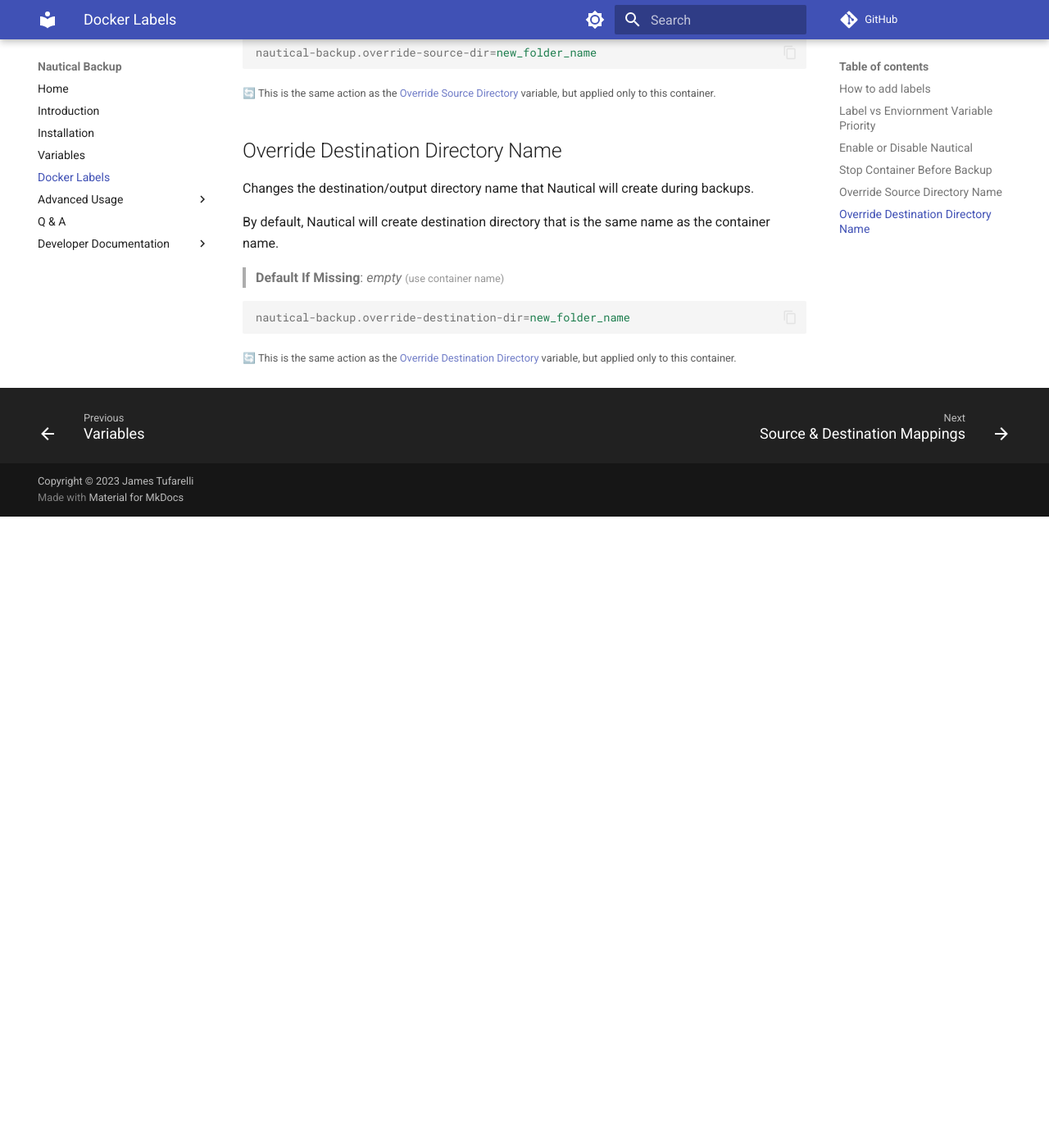
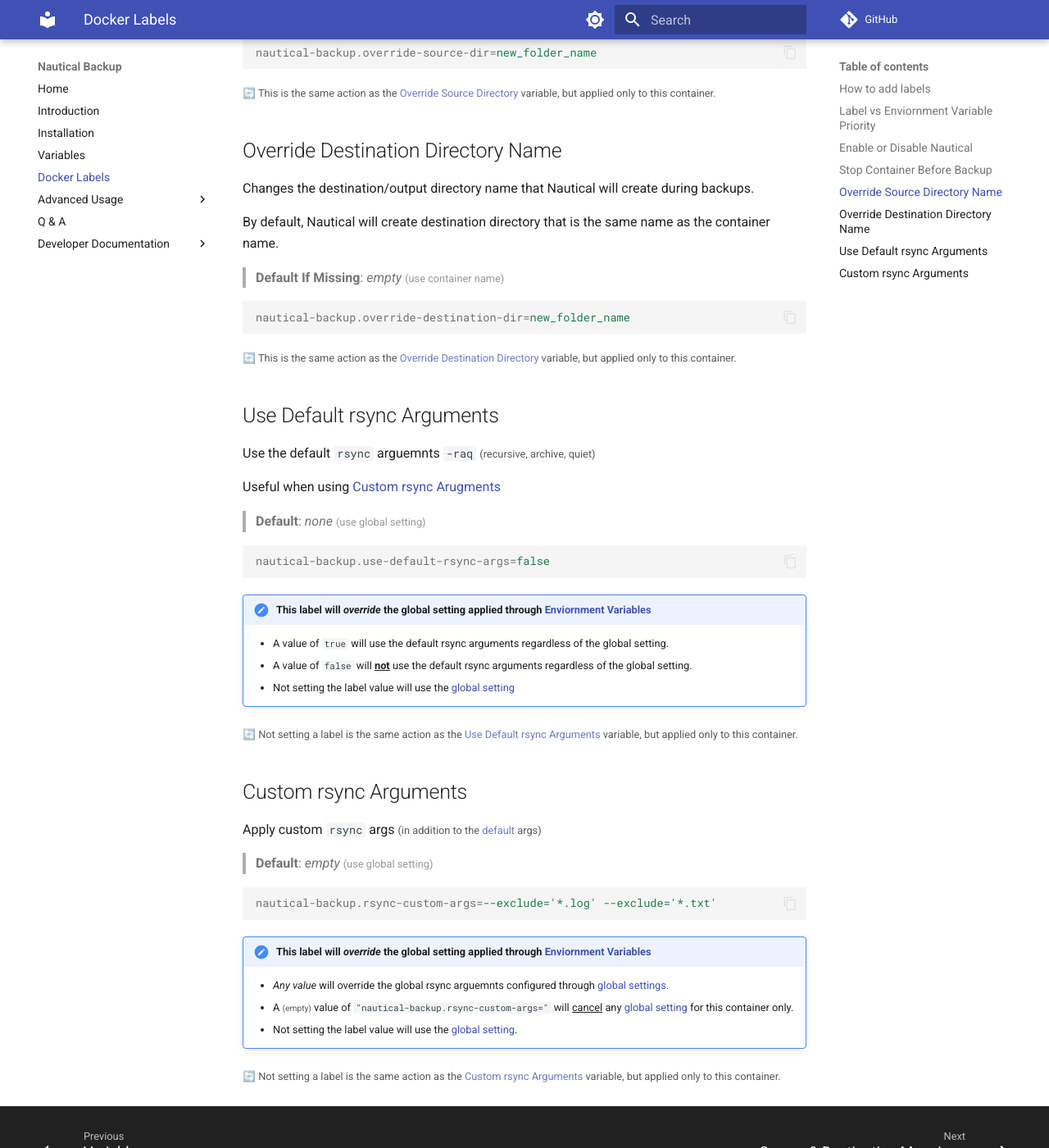
Before and after one commit to Minituff/nautical-backup, an MkDocs documentation site: the page built from docs/labels.md, in a window 1280 px wide and 1400 px high, scrolled down 2152 px. Shown: the whole window at 82% size. Built offline with MkDocs 1.6.1 and Material for MkDocs 9.7.7, drawn with Linux system fonts in a browser that asks for light colours; comment, search, counter and statistics services are not loaded; before the commit the page ends 2782 px from its top, so only the background shows below that.

Commit message:
Add more labels (#43)

````diff
--- a/docs/labels.md
+++ b/docs/labels.md
@@ -128,7 +128,7 @@
 
 With this label set to `false`, the container will not be stopped before performing a backup.
 
-> **Default If Missing**: true <small> (container ==will== be stopped before backup).</small>
+> **Default If Missing**: true <small> (container ^^will^^ be stopped before backup).</small>
 
 ```properties
 nautical-backup.stop-before-backup=false
@@ -174,3 +174,37 @@
 ```
 
 <small>🔄 This is the same action as the [Override Destination Directory](./arguments.md#override-destination-directory) variable, but applied only to this container.</small>
+
+## Use Default rsync Arguments
+Use the default `rsync` arguemnts `-raq` <small>(recursive, archive, quiet)</small>
+
+Useful when using [Custom rsync Arugments](#custom-rsync-arguments)
+
+> **Default**: *none* <small>(use global setting)</small>
+
+```properties
+nautical-backup.use-default-rsync-args=false
+```
+
+!!! note "This label will *override* the global setting applied through [Enviornment Variables](./arguments.md)"
+    * A value of `true` will use the default rsync arguments regardless of the global setting.
+    * A value of `false` will ^^**not**^^ use the default rsync arguments regardless of the global setting.
+    * Not setting the label value will use the [global setting](./arguments.md#custom-rsync-arguments)
+
+<small>🔄 Not setting a label is the same action as the [Use Default rsync Arguments](./arguments.md#use-default-rsync-arguments) variable, but applied only to this container.</small>
+
+## Custom rsync Arguments
+Apply custom `rsync` args <small>(in addition to the [default](#use-default-rsync-arguments) args)</small>
+
+> **Default**: *empty* <small>(use global setting)</small>
+
+```properties
+nautical-backup.rsync-custom-args=--exclude='*.log' --exclude='*.txt'
+```
+
+!!! note "This label will *override* the global setting applied through [Enviornment Variables](./arguments.md)"
+    * *Any value* will override the global rsync arguemnts configured through [global settings](./arguments.md#custom-rsync-arguments).
+    * A <small>(empty)</small> value of  `"nautical-backup.rsync-custom-args="` will ^^cancel^^ any [global setting](./arguments.md#custom-rsync-arguments) for this container only.
+    * Not setting the label value will use the [global setting](./arguments.md#custom-rsync-arguments).
+
+<small>🔄 Not setting a label is the same action as the [Custom rsync Arguments](./arguments.md#custom-rsync-arguments) variable, but applied only to this container.</small>
````
Also changed, not shown: docs/arguments.md (+10 -5 lines), 1 other file.
